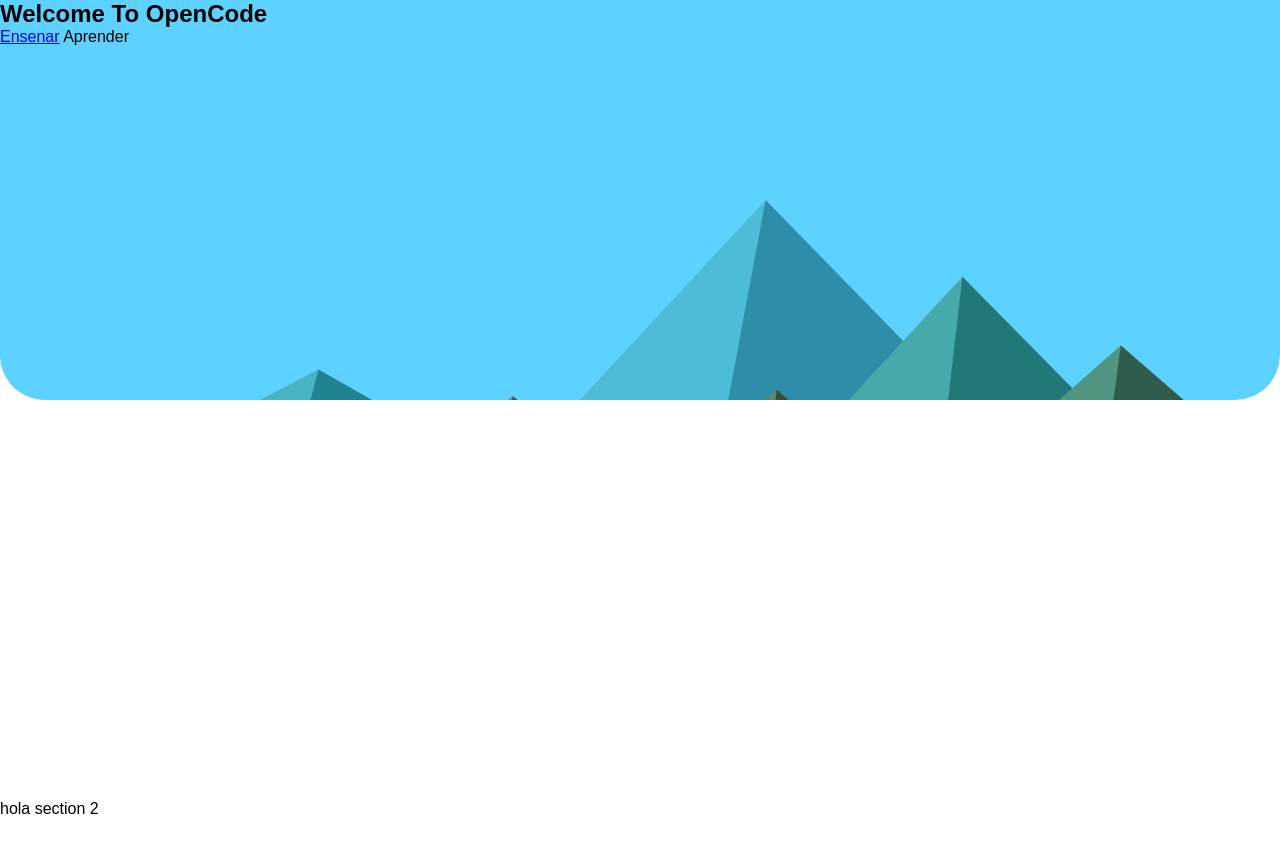
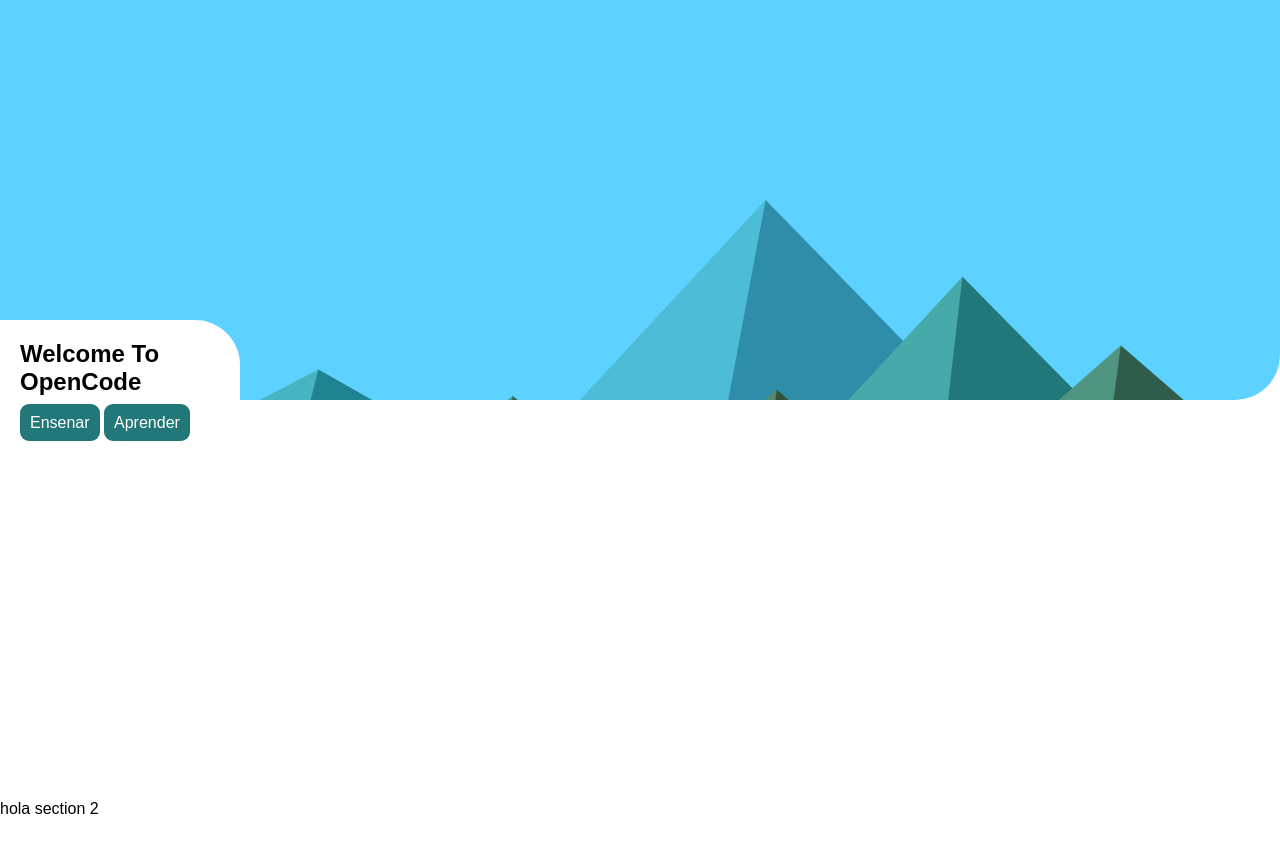
Before and after one commit to A115CODE/OpenCode, a website: page index.html in a window 1280 px wide. Shown: the top 852 px of the page. Drawn offline with Linux system fonts and the light colour scheme.

Commit message:
Updates in app

```diff
--- a/index.css
+++ b/index.css
@@ -16,3 +16,24 @@ section{
   z-index: -1;
   display: flex;
 }
+#WELCOME{
+  position: absolute;
+  top: 40%;
+  background-color: var(--bg-1);
+  width: 200px;
+  height: 100px;
+  padding: 20px;
+  border-radius: 0 45px 45px 0 ;
+
+}
+#BUTTONS{
+  position: absolute;
+  bottom: 20%;
+}
+a{
+  text-decoration: none;
+  padding: 10px;
+  border-radius: 9px;
+  background-color: #227778;
+  color: #fff;
+}
--- a/index.html
+++ b/index.html
@@ -10,7 +10,7 @@
   <body>
     <section id="SEC1">
       <div id="BACKGROUND"></div>
-      <article>
+      <article id="WELCOME">
         <h2>Welcome To OpenCode</h2>
         <div id="BUTTONS">
           <a id="uno" href="/login/adminLogin/login.html">Ensenar</a>
--- a/styles.css
+++ b/styles.css
@@ -1,7 +1,8 @@
 :root {
   --font-1: #000;
   --font-2: #a1ff14;
-  --font-3: #fff;
+  --bg-1: #fff;
+
 }
 * {
   margin: 0%;
@@ -11,3 +12,23 @@ body {
   font-family: sans-serif;
   color: var(--font-1);
 }
+
+/* Webkit (Chrome, Edge, Safari) */
+::-webkit-scrollbar {
+  width: 12px; /* Ancho vertical */
+  height: 12px; /* Alto horizontal */
+}
+
+::-webkit-scrollbar-track {
+  background: transparent; /* Fondo de la pista */
+  border-radius: 10px;
+}
+
+::-webkit-scrollbar-thumb {
+  background: rgb(74, 74, 74); /* Color del pulgar (barra que se mueve) */
+  border-radius: 10px;
+}
+
+::-webkit-scrollbar-thumb:hover {
+  background: #555; /* Color cuando pasas el mouse */
+}
```
Also changed, not shown: app/assets/more.svg (added).
